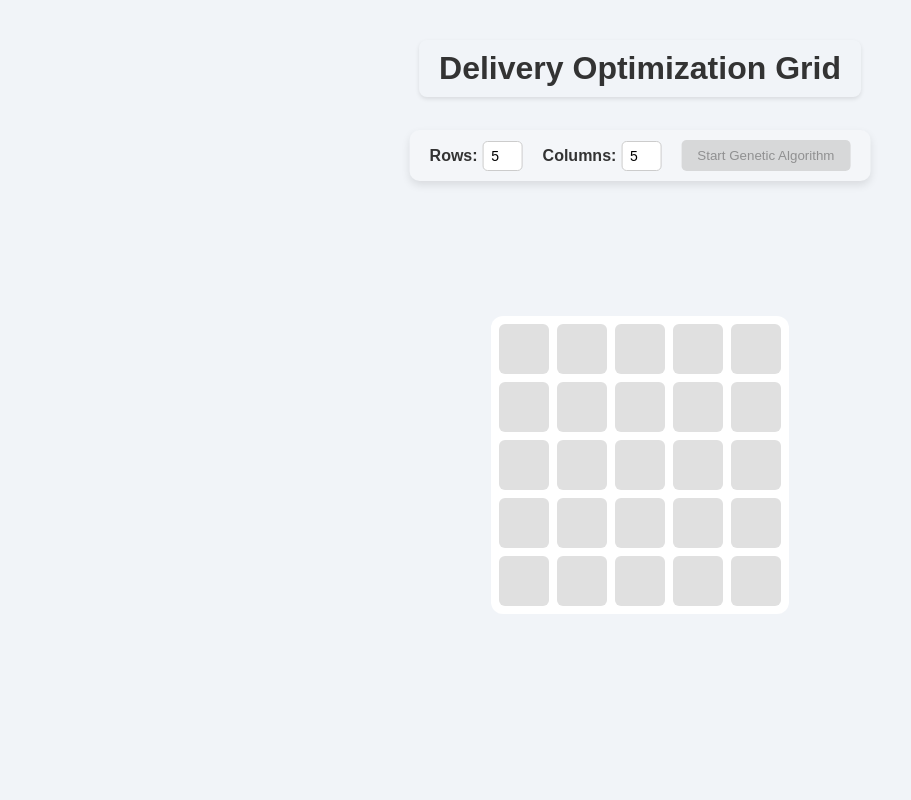
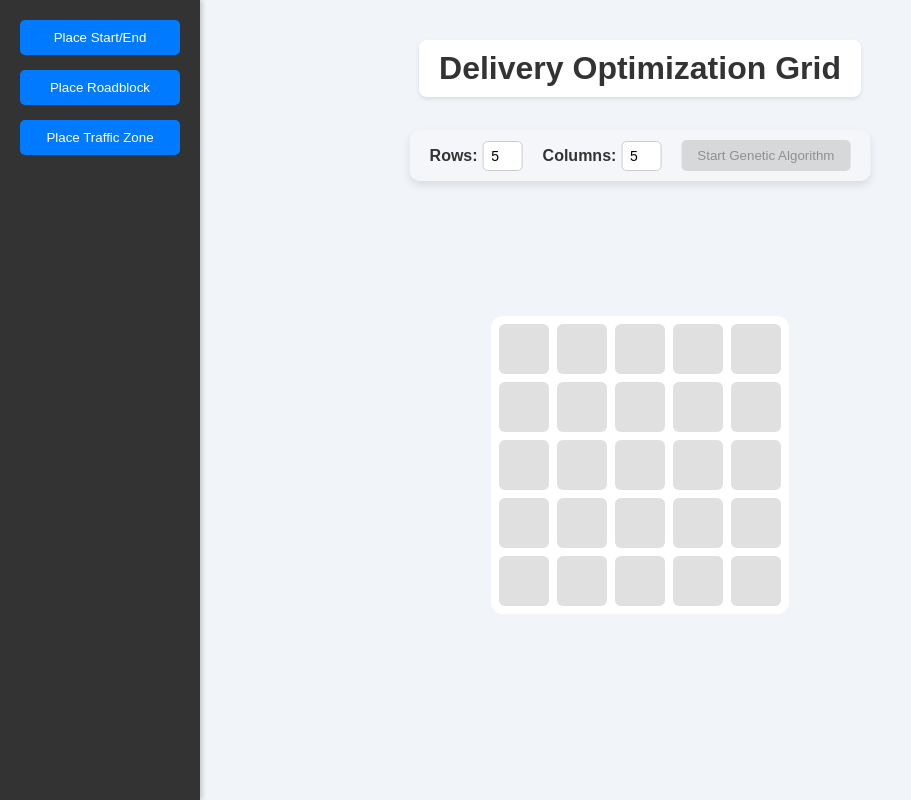
Before and after one commit to JayPatelCodes/delivery-optimization, a React (Create React App) app: page / in a window 1280 px wide. Shown: the whole page, without its empty margins (0-911 px from the left). Built offline with nearby package versions, Linux system fonts and the light colour scheme; the HTML template or start-up script is replaced by a standard one.

Commit message:
New sidebar and buttons for traffic zones and road blocks, but not functional yet

```diff
--- a/src/App.css
+++ b/src/App.css
@@ -9,7 +9,7 @@
   color: #333;
   margin: 0;
   padding: 10px 20px;
-  background-color: #f1f4f8;
+  background-color: #ffffff;
   z-index: 100;
   border-radius: 8px;
   box-shadow: 0 2px 4px rgba(0, 0, 0, 0.1);
--- a/src/components/ResizableGrid.css
+++ b/src/components/ResizableGrid.css
@@ -1,4 +1,3 @@
-/* Reset and base styles */
 * {
   margin: 0;
   padding: 0;
@@ -7,7 +6,7 @@
 
 body {
   font-family: Arial, sans-serif;
-  background-color: #f1f4f8; /* Light background for the whole page */
+  background-color: #f1f4f8;
   display: flex;
   justify-content: center;
   align-items: center;
@@ -16,12 +15,42 @@ body {
   gap: 30px;
 }
 
-/* Grid container style */
+.sidebar {
+  position: fixed;
+  left: 0;
+  top: 0;
+  height: 100vh;
+  width: 200px;
+  background-color: #333;
+  color: white;
+  display: flex;
+  flex-direction: column;
+  align-items: center;
+  padding: 20px;
+  gap: 15px;
+  box-shadow: 2px 0 5px rgba(0, 0, 0, 0.2);
+}
+
+.sidebar button {
+  width: 100%;
+  padding: 10px;
+  background-color: #007bff;
+  color: white;
+  border: none;
+  border-radius: 5px;
+  cursor: pointer;
+  transition: background-color 0.3s;
+}
+
+.sidebar button:hover {
+  background-color: #0056b3;
+}
+
 .grid-container {
   display: grid;
-  gap: 8px; /* Space between grid cells */
-  grid-template-columns: repeat(5, 60px); /* 5 columns of 60px each */
-  grid-template-rows: repeat(5, 60px); /* 5 rows of 60px each */
+  gap: 8px;
+  grid-template-columns: repeat(5, 60px);
+  grid-template-rows: repeat(5, 60px);
   padding: 8px;
   background-color: #fff;
   border-radius: 12px;
@@ -30,7 +59,6 @@ body {
   overflow-y: auto;
 }
 
-/* Grid cell style */
 .grid-cell {
   position: relative;
   width: 50px;
@@ -45,7 +73,6 @@ body {
   background-color: #b0b0b0;
 }
 
-/* Circle shape (start of route) */
 .circle {
   position: absolute;
   top: 50%;
@@ -58,7 +85,6 @@ body {
   border: 2px solid #fff;
 }
 
-/* Square shape (end of route) */
 .square {
   position: absolute;
   top: 50%;
@@ -70,7 +96,6 @@ body {
   border: 3px solid #fff;
 }
 
-/* Grid controls */
 .grid-controls {
   display: flex;
   justify-content: center;
@@ -88,8 +113,6 @@ body {
   z-index: 10;
 }
 
-
-/* Each label within the grid-controls */
 .grid-controls label {
   display: flex;
   align-items: center;
@@ -98,7 +121,6 @@ body {
   gap: 5px;
 }
 
-/* Style for the input fields inside the grid-controls */
 .grid-controls input {
   width: 40px;
   height: 30px;
@@ -110,14 +132,11 @@ body {
   text-align: center;
 }
 
-
-/* Style for input fields when focused */
 .grid-controls input:focus {
-  border-color: #007bff; /* Blue border on focus */
+  border-color: #007bff;
   outline: none;
 }
 
-/* Adjust buttons' background to match the grid style */
 button {
   padding: 8px 16px;
   background-color: #007bff;
@@ -128,12 +147,10 @@ button {
   transition: background-color 0.3s;
 }
 
-/* Button hover effect */
 button:hover {
   background-color: #0056b3;
 }
 
-/* Make the button appear greyed out when it is disabled */
 button:disabled {
   background-color: #cccccc;
   color: #666666;
@@ -141,7 +158,6 @@ button:disabled {
   opacity: 0.7;
 }
 
-/* Grid wrapper scrolling styles */
 .grid-wrapper {
   display: flex;
   justify-content: center;
@@ -153,3 +169,7 @@ button:disabled {
   overflow-y: auto;
   width: 100%;
 }
+
+.traffic-zone {
+  background-color: rgba(255, 0, 0, 0.3);
+}
--- a/src/components/ResizableGrid.js
+++ b/src/components/ResizableGrid.js
@@ -8,8 +8,10 @@ const ResizableGrid = () => {
   const [cols, setCols] = useState(5);
   const cellSize = 50;
   const [routes, setRoutes] = useState([]);
+  const [mode, setMode] = useState("start-end");
 
   const handleCellClick = (row, col) => {
+    if (mode === "start-end") {
       const existingRouteIndex = routes.findIndex(
         (route) =>
           (route.start.row === row && route.start.col === col) ||
@@ -17,7 +19,6 @@ const ResizableGrid = () => {
       );
 
       if (existingRouteIndex !== -1) {
-      // Remove the route and recycle its colour
         const removedRoute = routes[existingRouteIndex];
         setAvailableColors((prev) => [...prev, removedRoute.color]);
         const updatedRoutes = [...routes];
@@ -28,7 +29,6 @@ const ResizableGrid = () => {
 
         if (routes.length < 5 && availableColors.length > 0) {
           if (!lastRoute || lastRoute.end.row !== -1) {
-          // Add new route with start point
             const newColor = availableColors[0];
             setAvailableColors((prev) => prev.slice(1));
             setRoutes((prev) => [
@@ -36,16 +36,15 @@ const ResizableGrid = () => {
               { start: { row, col }, end: { row: -1, col: -1 }, color: newColor },
             ]);
           } else {
-          // Place the endpoint for the current route
             const updatedRoutes = [...routes];
             updatedRoutes[updatedRoutes.length - 1].end = { row, col };
             setRoutes(updatedRoutes);
           }
         } else if (lastRoute && lastRoute.end.row === -1) {
-        // Ensure the final route can place an endpoint
           const updatedRoutes = [...routes];
           updatedRoutes[updatedRoutes.length - 1].end = { row, col };
           setRoutes(updatedRoutes);
+        }
       }
     }
   };
@@ -54,11 +53,16 @@ const ResizableGrid = () => {
 
   const handleStartGeneticAlgorithm = () => {
     alert("Starting genetic algorithm!");
-    // The actual algorithm
   };
 
   return (
-    <div>
+    <div className="layout-container">
+      <div className="sidebar">
+        <button onClick={() => setMode("start-end")}>Place Start/End</button>
+        <button onClick={() => setMode("roadblock")}>Place Roadblock</button>
+        <button onClick={() => setMode("traffic")}>Place Traffic Zone</button>
+      </div>
+      <div className="main-content">
         <div className="grid-controls">
           <label>
             Rows:
@@ -80,16 +84,11 @@ const ResizableGrid = () => {
               max="20"
             />
           </label>
-        <button
-          id="startGeneticAlgorithm"
-          disabled={!canStartAlgorithm}
-          onClick={handleStartGeneticAlgorithm}
-        >
+          <button id="startGeneticAlgorithm" disabled={!canStartAlgorithm} onClick={handleStartGeneticAlgorithm}>
             Start Genetic Algorithm
           </button>
         </div>
 
-      {/* Wrapper div to center the grid */}
         <div className="grid-wrapper">
           <div
             className="grid-container"
@@ -116,20 +115,14 @@ const ResizableGrid = () => {
                 return (
                   <div
                     key={`${row}-${col}`}
-                  className={`grid-cell`}
+                    className="grid-cell"
                     onClick={() => handleCellClick(row, col)}
                   >
                     {shape === "circle" && (
-                    <div
-                      className="circle"
-                      style={{ backgroundColor: cellColor }}
-                    />
+                      <div className="circle" style={{ backgroundColor: cellColor }} />
                     )}
                     {shape === "square" && (
-                    <div
-                      className="square"
-                      style={{ backgroundColor: cellColor }}
-                    />
+                      <div className="square" style={{ backgroundColor: cellColor }} />
                     )}
                   </div>
                 );
@@ -138,6 +131,7 @@ const ResizableGrid = () => {
           </div>
         </div>
       </div>
+    </div>
   );
 };
 
```
Lines whose indentation alone changed are shown as unchanged.
